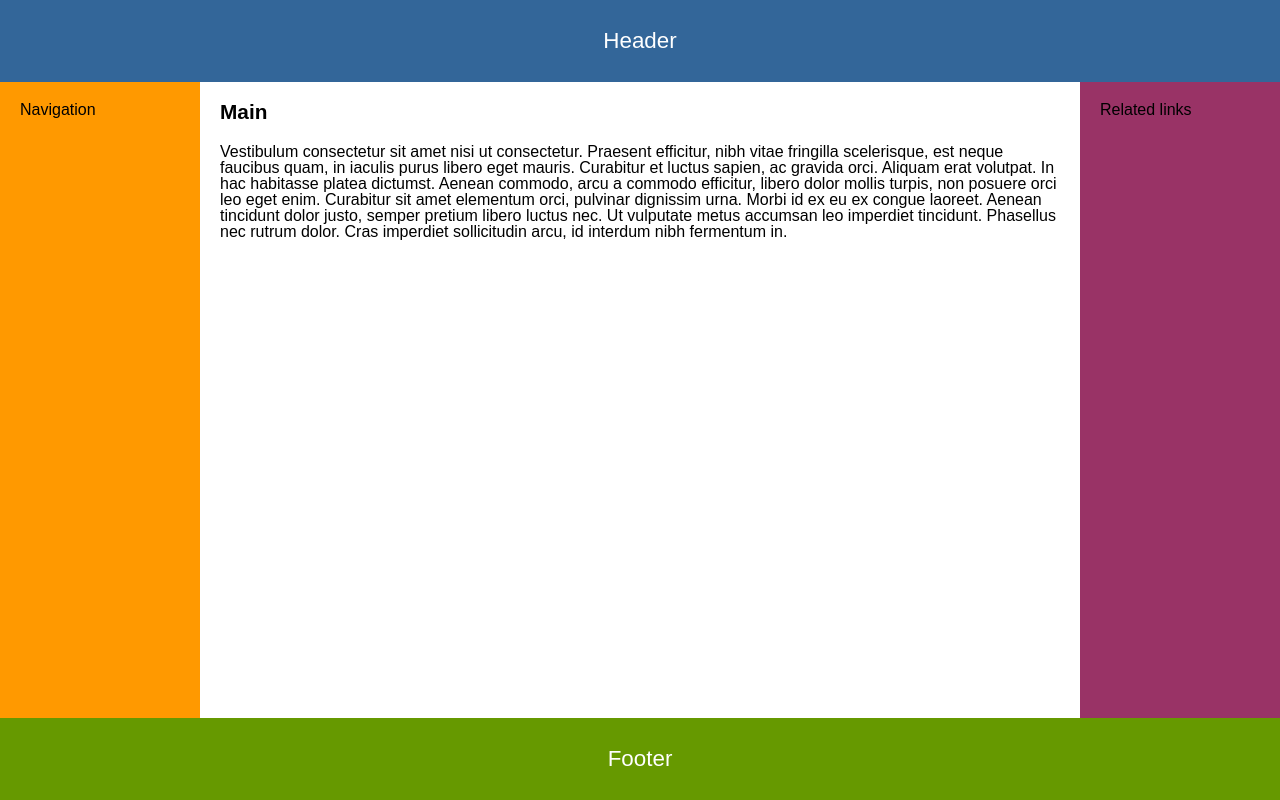
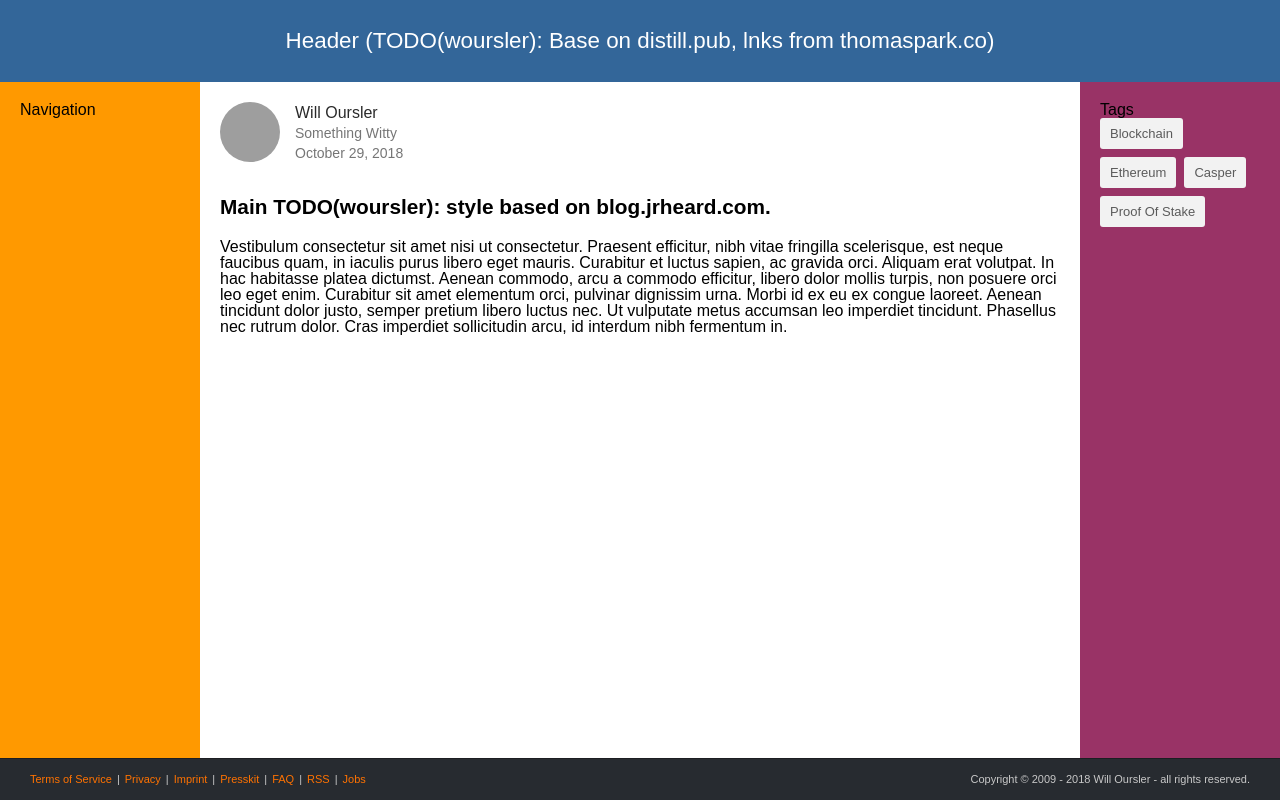
Before and after one commit to Zomega/zomega.github.io, a plain HTML site: page index.html in a window 1280 px wide. Drawn offline with Linux system fonts and the light colour scheme; grey boxes are pictures that could not be loaded.

Commit message:
More styling work. A lot of stuff is still rough.

```diff
--- a/index.html
+++ b/index.html
@@ -8,13 +8,47 @@
     <link rel="stylesheet" href="/styles.css">
   </head>
   <body class="container">
-   <header>Header</header>
+   <div class=header>Header (TODO(woursler): Base on distill.pub, lnks from thomaspark.co)</div>
    <nav>Navigation</nav>
-   <main>
-     <h1>Main</h1>
-     <p>Vestibulum consectetur sit amet nisi ut consectetur. Praesent efficitur, nibh vitae fringilla scelerisque, est neque faucibus quam, in iaculis purus libero eget mauris. Curabitur et luctus sapien, ac gravida orci. Aliquam erat volutpat. In hac habitasse platea dictumst. Aenean commodo, arcu a commodo efficitur, libero dolor mollis turpis, non posuere orci leo eget enim. Curabitur sit amet elementum orci, pulvinar dignissim urna. Morbi id ex eu ex congue laoreet. Aenean tincidunt dolor justo, semper pretium libero luctus nec. Ut vulputate metus accumsan leo imperdiet tincidunt. Phasellus nec rutrum dolor. Cras imperdiet sollicitudin arcu, id interdum nibh fermentum in.</p>
-     </main>
-     <aside>Related links</aside>
-     <footer>Footer</footer>
+   <div class=main>
+     <div class=byline>
+       <img class=avatar src="https://www.gravatar.com/avatar/d54eb62cfea14130f2a26b6d746e92ed?s=60"/>
+       <div class=byline-right>
+         <p class=author-name>Will Oursler</p>
+         <p class=author-title>Something Witty</p>
+         <p class=publication-date>October 29, 2018</p>
+       </div>
+     </div>
+     <div class=article>
+       <h1>Main TODO(woursler): style based on blog.jrheard.com.</h1>
+       <p>Vestibulum consectetur sit amet nisi ut consectetur. Praesent efficitur, nibh vitae fringilla scelerisque, est neque faucibus quam, in iaculis purus libero eget mauris. Curabitur et luctus sapien, ac gravida orci. Aliquam erat volutpat. In hac habitasse platea dictumst. Aenean commodo, arcu a commodo efficitur, libero dolor mollis turpis, non posuere orci leo eget enim. Curabitur sit amet elementum orci, pulvinar dignissim urna. Morbi id ex eu ex congue laoreet. Aenean tincidunt dolor justo, semper pretium libero luctus nec. Ut vulputate metus accumsan leo imperdiet tincidunt. Phasellus nec rutrum dolor. Cras imperdiet sollicitudin arcu, id interdum nibh fermentum in.</p>
+    </div>
+    </div>
+    <div class=aside>
+      Tags
+      <ul class=tags>
+        <li>Blockchain</li>
+        <li>Ethereum</li>
+        <li>Casper</li>
+        <li>Proof Of Stake</li>
+      </ul>
+    </div>
+    <div class=footer>
+      <!-- TODO(woursler): Consider if we need the surrounding div.-->
+      <div class=menu>
+        <ul>
+          <li><a href="/terms-of-service"> Terms of Service </a></li>
+          <li><a href="/privacy-policy"> Privacy </a></li>
+          <li><a href="/imprint"> Imprint </a></li>
+          <li><a href="/presskit"> Presskit </a></li>
+          <li><a href="/faq"> FAQ </a></li>
+          <li><a href="/blog/rss"> RSS </a></li>
+          <li><a href="/jobs">Jobs</a></li>
+        </ul>
+      </div>
+      <div class=copyright>
+        Copyright © 2009 - 2018 Will Oursler - all rights reserved.
+      </div>
+    </footer>
   </body>
 </html>
--- a/styles.css
+++ b/styles.css
@@ -66,11 +66,10 @@ body {
     display: grid;
     grid-template-columns: 200px 1fr 200px;
     grid-template-rows: auto 1fr auto;
-
   }
 }
 
-header {
+.header {
   grid-column: span 3;
   padding: 30px;
   text-align: center;
@@ -79,9 +78,50 @@ header {
   color: white;
 }
 
-main {
+.byline {
+  display: block;
+  position: relative;
+  height: 60px;
+}
+
+.byline > .avatar {
+  position: absolute;
+  top: 0;
+  left: 0;
+  height: 60px;
+  width: 60px;
+  border-radius: 30px;
+}
+
+.byline > .byline-right {
+  position: absolute;
+  top: 0;
+  left: 60px;
+  height: 60px;
+  padding-left: 15px;
+  padding-top: 2px;
+}
+
+.byline > .byline-right > .author-name {
+  color: rgba(0,0,0,.84);
+  font-size: 16px;
+  line-height: 18px;
+}
+
+.byline > .byline-right > .author-title, .publication-date {
+  color: rgba(0,0,0,.54);
+  font-size: 14px;
+  padding-top: 2px;
+  line-height: 18px;
+}
+
+.main {
   flex: 1;
   padding: 20px;
+}
+
+.main > .article {
+  margin-top: 35px;
 }
 
 nav {
@@ -89,18 +129,68 @@ nav {
   padding: 20px;
 }
 
-aside {
+.aside {
   padding: 20px;
   background-color: #936;
 }
 
-footer {
+.aside > .tags > li {
+  float:left;
+  margin:0;
+  margin-right: 8px;
+  margin-bottom: 8px;
+  padding: 5px 10px;
+  border-radius: 3px;
+  border:0;
+  background-color: #f2f2f2;
+  color: #5b5b5b;
+  line-height: 21px;
+  font-size: 13px;
+}
+
+.footer {
+  color: #c8c8c8;
+  background-color: #272b30;
+  border-top: 1px solid #1c1e22;
   grid-column: span 3;
-  padding: 30px;
-  text-align: center;
-  font-size: 1.4em;
-  background-color: #690;
-  color: white;
+  padding: 10px 30px;
+  font-size: 11px;
+}
+
+.footer > .copyright {
+  float: right;
+  line-height: 21px;
+  text-align: right;
+  text-size-adjust: 100%;
+}
+
+.footer > .menu {
+  line-height: 21px;
+  float: left;
+}
+
+.footer > .menu > ul {
+  list-style-type: none;
+}
+
+.footer > .menu > ul > li {
+  float:left;
+  margin:0;
+  padding:0;
+  border:0;
+}
+
+.footer > .menu > ul > li > a {
+  color: #ff7200;
+  float:left;
+  margin:0;
+  text-decoration:none;
+}
+
+.footer > .menu > ul > li:not(:last-child):after {
+    content: "|";
+    margin-left: 5px;
+    margin-right: 5px;
 }
 
 h1 {
```
Also changed, not shown: 2 other files.
